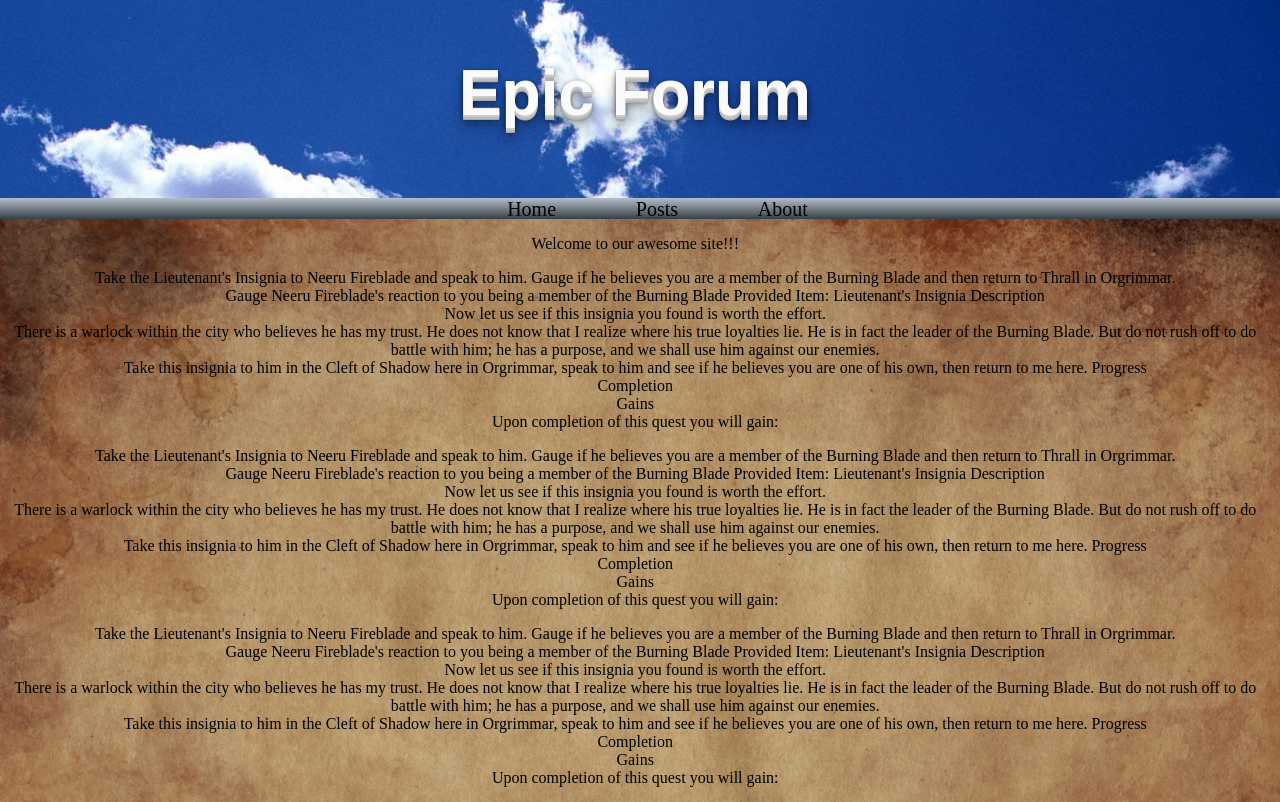
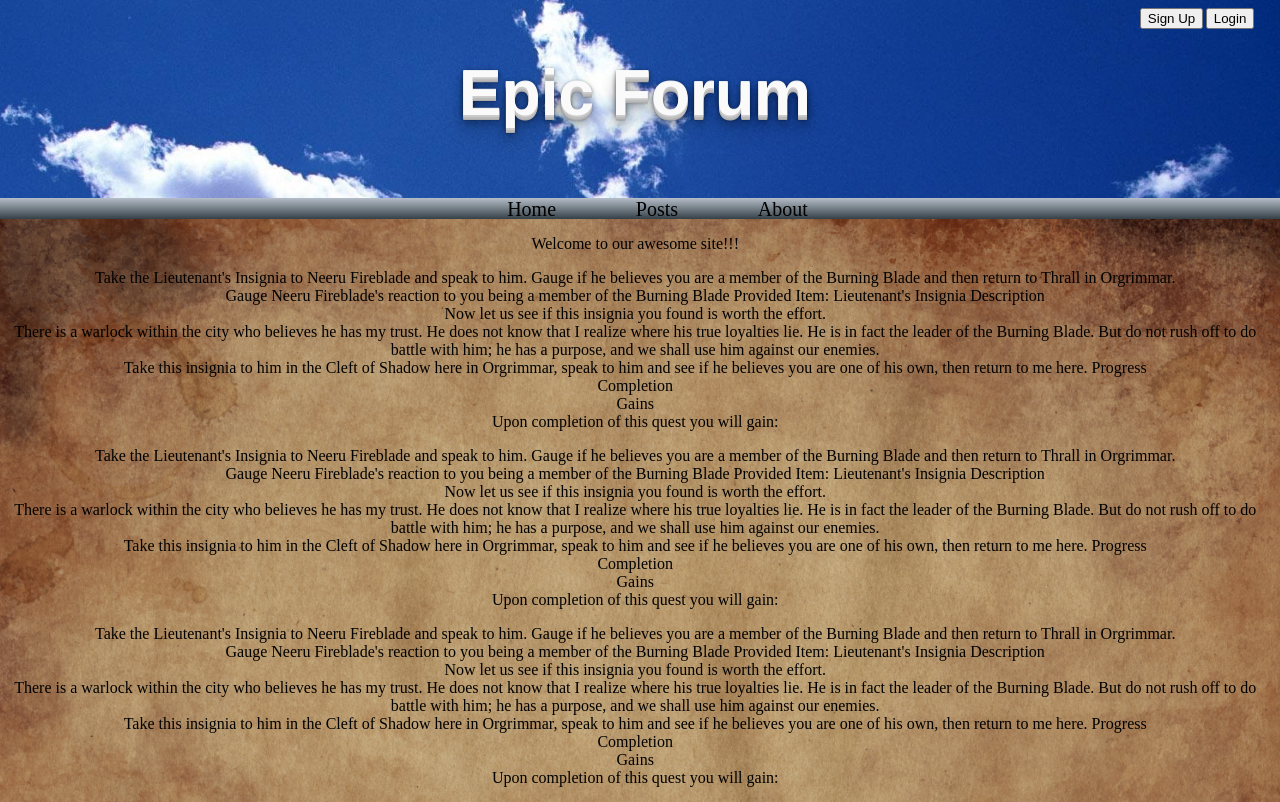
Before and after one commit to itgsod-pontus-wistrom/Gymnasiearbete, a PHP site: page / in a window 1280 px wide. Shown: the top 802 px of the page. Run offline with PHP 8.4, Linux system fonts and the light colour scheme.

Commit message:
knappar som leder till login och sign up

```diff
--- a/About.html
+++ b/About.html
@@ -5,12 +5,15 @@
     <title>About</title>
     <link rel="stylesheet" href="CSS.css">
     <script src="Javascript/Footer.js"></script>
+    <script src="Javascript/Login_buttons.js"></script>
 </head>
 <body>
 <div id="head">
     <header>
         <h1>Epic Forum</h1>
     </header>
+    <button id="login" onclick="login()">Login</button>
+    <button id="signup" onclick="signup()">Sign Up</button>
 </div>
 <div id="nav">
     <ul>
--- a/CSS.css
+++ b/CSS.css
@@ -23,6 +23,20 @@
     margin: -1.6%;
     width: 102.4%;
     background-size: 100%;
+}
+
+#login{
+    position:absolute;
+    transition: .5s ease;
+    right: 2%;
+    top: 1%;
+}
+
+#signup{
+    position:absolute;
+    transition: .5s ease;
+    right: 6%;
+    top: 1%;
 }
 
 #nav {
--- a/Index.html
+++ b/Index.html
@@ -5,12 +5,15 @@
     <title>Index</title>
     <link rel="stylesheet" href="CSS.css">
     <script src="Javascript/Footer.js"></script>
+    <script src="Javascript/Login_buttons.js"></script>
 </head>
 <body>
 <div id="head">
     <header>
         <h1>Epic Forum</h1>
     </header>
+    <button id="login" onclick="login()">Login</button>
+    <button id="signup" onclick="signup()">Sign Up</button>
 </div>
 <div id="nav">
     <ul>
@@ -21,6 +24,7 @@
 </div>
 <div id="content">
     <p>Welcome to our awesome site!!!</p>
+
     <p>Take the Lieutenant's Insignia to Neeru Fireblade and speak to him. Gauge if he believes you are a member of the Burning Blade and then return to Thrall in Orgrimmar.
         <br>
         Gauge Neeru Fireblade's reaction to you being a member of the Burning Blade
--- /dev/null
+++ b/Javascript/Login_buttons.js
@@ -0,0 +1,7 @@
+function login()  {
+window.open("login.html","_self");
+}
+
+function signup() {
+    window.open("signup.html","_self");
+}
--- a/Posts.html
+++ b/Posts.html
@@ -5,12 +5,15 @@
     <title>Posts</title>
     <link rel="stylesheet" href="CSS.css">
     <script src="Javascript/Footer.js"></script>
+    <script src="Javascript/Login_buttons.js"></script>
 </head>
 <body>
 <div id="head">
     <header>
         <h1>Epic Forum</h1>
     </header>
+    <button id="login" onclick="login()">Login</button>
+    <button id="signup" onclick="signup()">Sign Up</button>
 </div>
 <div id="nav">
     <ul>
```
Also changed, not shown: Javascript/Login buttons.js (deleted), signup.html (added).
